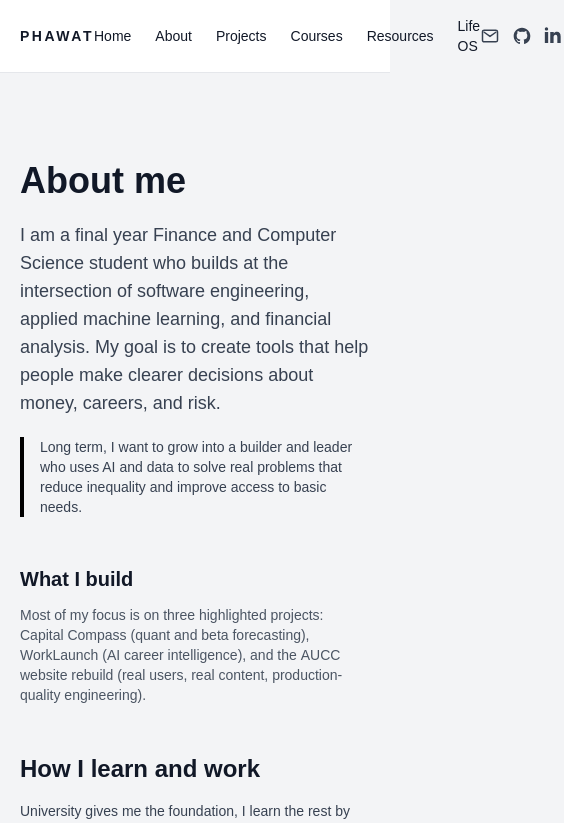
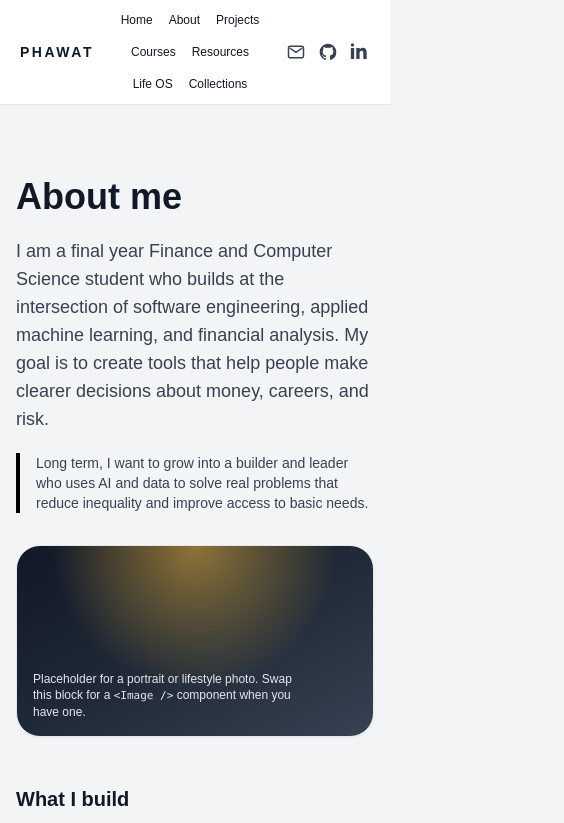
Before and after one commit to phawatboom/my-portfolio, a Next.js app: page /about in a window 390 px wide. Shown: the top 823 px of the page, 564 px wide, since content can reach past the window. Built offline with nearby package versions, Linux system fonts and the light colour scheme.

Commit message:
feat: updated website to be mobile responsive and change the courses page to show all courses by default

```diff
--- a/app/about/page.tsx
+++ b/app/about/page.tsx
@@ -7,9 +7,10 @@ export const metadata: Metadata = {
 
 export default function AboutPage() {
   return (
-    <div className="max-w-4xl mx-auto py-12 space-y-12">
-      {/* Intro */}
-      <section className="space-y-5">
+    <div className="max-w-4xl mx-auto py-10 space-y-12">
+      {/* Intro + photo side by side */}
+      <section className="grid md:grid-cols-[minmax(0,3fr)_minmax(0,2fr)] gap-8 items-start">
+        <div className="space-y-5">
           <h1 className="text-4xl font-extrabold">About me</h1>
           <p className="text-lg text-gray-700">
             I am a final year Finance and Computer Science student who builds at
@@ -23,6 +24,31 @@ export default function AboutPage() {
               data to solve real problems that reduce inequality and improve access
               to basic needs.
             </p>
+          </div>
+        </div>
+
+        {/* Photo / visual placeholder */}
+        <div className="h-48 md:h-64 rounded-3xl border bg-gradient-to-br from-gray-900 via-gray-800 to-gray-700 relative overflow-hidden shadow-sm">
+          <div className="absolute inset-0 bg-[radial-gradient(circle_at_top,_#DDAA3B,_transparent_55%)] opacity-60" />
+          <div className="relative h-full w-full flex items-end justify-start p-4">
+            <p className="text-xs text-gray-200 max-w-[80%]">
+              Placeholder for a portrait or lifestyle photo. Swap this block for
+              a{" "}
+              <span className="font-mono text-[11px]">
+                &lt;Image /&gt;
+              </span>{" "}
+              component when you have one.
+            </p>
+          </div>
+          {/* Example when you are ready:
+          <Image
+            src="/me.jpg"
+            alt="Phawat"
+            fill
+            className="object-cover"
+            priority
+          />
+          */}
         </div>
       </section>
 
--- a/app/courses/CoursesList.tsx
+++ b/app/courses/CoursesList.tsx
@@ -56,11 +56,10 @@ function gradeBadgeColor(grade?: Course["grade"]) {
 }
 
 export default function CoursesList() {
-  const [showAll, setShowAll] = useState(false);
   const [selectedCourse, setSelectedCourse] = useState<Course | null>(null);
 
-  const featured = courses.filter((course) => course.featured);
-  const visibleCourses = showAll ? courses : featured;
+  // show all courses (no filtering)
+  const visibleCourses = courses;
 
   const coursesByTerm = useMemo(() => {
     const groups = new Map<string, Course[]>();
@@ -69,7 +68,6 @@ export default function CoursesList() {
       if (!groups.has(term)) groups.set(term, []);
       groups.get(term)!.push(course);
     }
-    // sort each term's courses by code
     for (const list of groups.values()) {
       list.sort((a, b) => a.code.localeCompare(b.code));
     }
@@ -136,18 +134,6 @@ export default function CoursesList() {
           </div>
         </section>
       ))}
-
-      {courses.length > featured.length && (
-        <div className="flex justify-center mt-4">
-          <Button
-            variant="outline"
-            onClick={() => setShowAll(!showAll)}
-            className="min-w-[200px]"
-          >
-            {showAll ? "Show Less" : `Show All Courses (${courses.length})`}
-          </Button>
-        </div>
-      )}
 
       {/* Course detail dialog */}
       <Dialog
--- a/app/layout.tsx
+++ b/app/layout.tsx
@@ -30,7 +30,7 @@ export default function RootLayout({
       >
         {/* Navigation */}
         <nav className="border-b bg-white">
-          <div className="max-w-6xl mx-auto flex items-center justify-between px-5 py-4">
+          <div className="max-w-6xl mx-auto flex flex-wrap items-center justify-between gap-3 px-5 py-3">
             {/* Brand */}
             <Link href="/" className="flex items-center gap-2">
               <span className="text-sm font-semibold tracking-[0.18em] uppercase">
@@ -40,7 +40,7 @@ export default function RootLayout({
 
             {/* Centered nav links */}
             <div className="flex-1 flex justify-center">
-              <div className="flex items-center gap-6 text-sm font-medium">
+              <div className="flex flex-wrap items-center justify-center gap-4 text-xs sm:text-sm font-medium">
                 <Link href="/" className="hover:text-amber-700">
                   Home
                 </Link>
@@ -58,6 +58,9 @@ export default function RootLayout({
                 </Link>
                 <Link href="/life" className="hover:text-amber-700">
                   Life OS
+                </Link>
+                <Link href="/collections" className="hover:text-amber-700">
+                  Collections
                 </Link>
               </div>
             </div>
@@ -125,7 +128,7 @@ export default function RootLayout({
         </nav>
 
         {/* Main Content */}
-        <main className="px-5 py-10">
+        <main className="px-4 sm:px-5 py-8 sm:py-10">
           <div className="max-w-6xl mx-auto">{children}</div>
         </main>
 
--- a/app/life/page.tsx
+++ b/app/life/page.tsx
@@ -139,12 +139,27 @@ function getTitleById(id: LifeAspectId) {
 export default function LifePage() {
   return (
     <div className="max-w-6xl mx-auto space-y-10">
-      <section className="pt-6 space-y-3">
-        <h1 className="text-4xl font-extrabold">Life OS</h1>
-        <p className="text-lg text-gray-700 max-w-2xl">
-          A more detailed look at how I structure different parts of my life.
-          One area at a time, with the connections between them visible.
-        </p>
+      {/* Hero with visual */}
+      <section className="pt-6 grid md:grid-cols-[minmax(0,3fr)_minmax(0,2fr)] gap-8 items-start">
+        <div className="space-y-3">
+          <h1 className="text-4xl font-extrabold">Life OS</h1>
+          <p className="text-lg text-gray-700 max-w-2xl">
+            A more detailed look at how I structure different parts of my life.
+            One area at a time, with the connections between them visible.
+          </p>
+        </div>
+
+        {/* Photo / collage placeholder */}
+        <div className="h-44 md:h-56 rounded-3xl border bg-white shadow-sm overflow-hidden relative">
+          <div className="absolute inset-0 bg-[radial-gradient(circle_at_top,_#DDAA3B,_transparent_55%)] opacity-70" />
+          <div className="relative h-full w-full flex flex-col justify-between p-4 text-xs text-gray-800">
+            <p className="font-semibold">Future Life OS photo slot</p>
+            <p className="max-w-[90%] text-gray-600">
+              You could later swap this for a small collage: cooking, markets
+              setup, and training with friends, to match the sections below.
+            </p>
+          </div>
+        </div>
       </section>
 
       {/* Vertical line to hint at connections (desktop) */}
```
Lines whose indentation alone changed are shown as unchanged.
